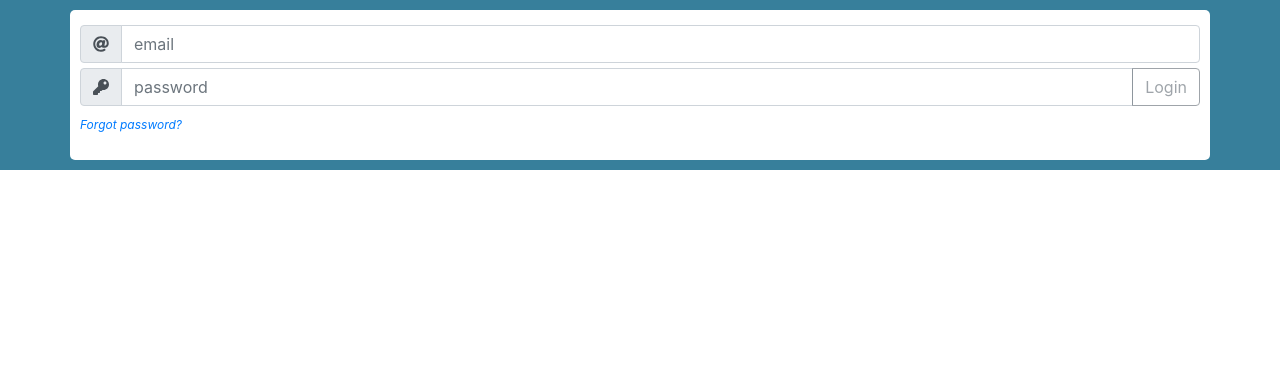
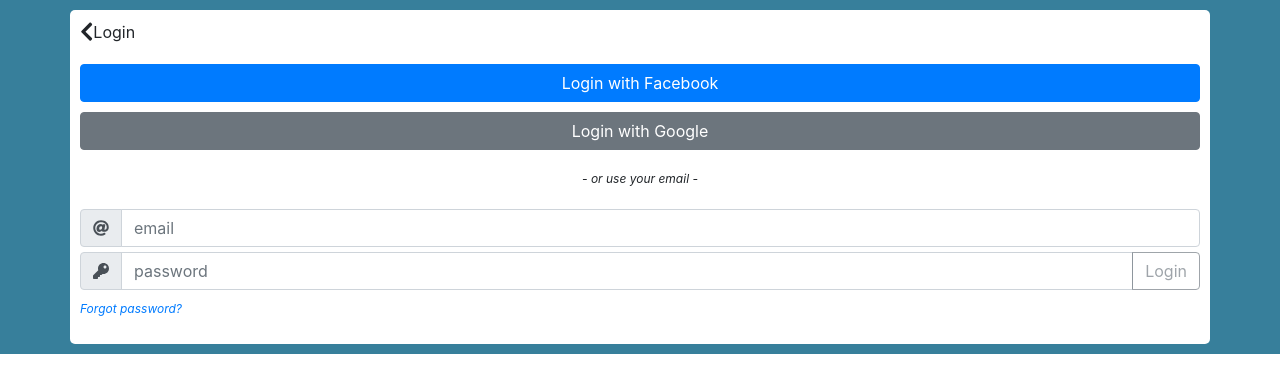
Before and after one commit to boklisten/bl-login, an Angular app: page /auth in a window 1280 px wide. Shown: the top 392 px of the page. Built offline with nearby package versions, Linux system fonts and the light colour scheme; what @auth0/angular-jwt, angular-2-local-storage, ngx-cookie would draw is missing.

Commit message:
feat(socialLogin): added component for social login buttons

```diff
--- a/package.json
+++ b/package.json
@@ -31,10 +31,12 @@
     "@angular/platform-browser-dynamic": "^5.0.2",
     "@angular/router": "^5.0.2",
     "@auth0/angular-jwt": "^1.0.0-beta.9",
+    "@fortawesome/fontawesome": "^1.1.3",
     "@ng-bootstrap/ng-bootstrap": "^1.0.0",
     "angular-2-local-storage": "^1.0.1",
     "bl-model": "^0.9.1",
     "core-js": "^2.4.1",
+    "email-validator": "^1.1.1",
     "ng-packagr": "^1.6.0",
     "ngx-cookie": "^2.0.1",
     "rxjs": "^5.4.2",
--- a/src/app/login/local-login/local-login.component.html
+++ b/src/app/login/local-login/local-login.component.html
@@ -16,7 +16,7 @@
 		  </span>
 			</div>
 			<input type="email" class="form-control" id="blEmail" [(ngModel)]="email" [email]="true"
-				   placeholder="email">
+				   placeholder="email" (focus)="true">
 		</div>
 	</div>
 </div>
--- a/src/app/login/login.component.html
+++ b/src/app/login/login.component.html
@@ -1,4 +1,39 @@
 
-<div class="bl-login-container container">
+<div class="bl-login-container container" *ngIf="showMenu()">
+
+	<div class="row">
+		<div class="col-12">
+			<button class="btn btn-lg btn-primary btn-block">
+				<i class="fa fa-user-plus"></i> Register
+			</button>
+		</div>
+	</div>
+
+	<div class="row">
+		<div class="col-12">
+			<button class="bl-login-button btn btn-lg btn-success btn-block" (click)="onShowLogin()">
+				<i class="fa fa-sign-in-alt"></i> Login
+			</button>
+		</div>
+	</div>
+</div>
+
+<div class="bl-login-container container" *ngIf="showLogin">
+	<div class="row">
+		<div class="col-12 bl-navigation-header" (click)="onShowMenu()">
+			<span>
+				<i class="fa fa-chevron-left fa-lg"></i>
+			</span>
+			<span>Login</span>
+		</div>
+	</div>
+	<bl-social-login></bl-social-login>
+
+	<div class="row">
+		<div class="col-12">
+			<p class="bl-separater">- or use your email -</p>
+		</div>
+	</div>
+
 	<bl-local-login></bl-local-login>
 </div>
--- a/src/app/login/login.component.scss
+++ b/src/app/login/login.component.scss
@@ -4,3 +4,19 @@
 	padding: 10px;
 	background-color: white;
 }
+
+
+.bl-login-button {
+	margin-top: 20px;
+}
+
+.bl-separater {
+	margin-top: 20px;
+	font-size: 12px;
+	font-style: italic;
+	text-align: center;
+}
+
+.bl-navigation-header {
+	margin-bottom: 10px;
+}
--- a/src/app/login/login.component.ts
+++ b/src/app/login/login.component.ts
@@ -8,13 +8,36 @@
 	styleUrls: ['./login.component.scss']
 })
 export class LoginComponent implements OnInit {
+	public showLogin: boolean;
+	public showRegister: boolean;
 
 	constructor() {
+		this.showLogin = true;
+		this.showRegister = false;
 	}
 
 
 	ngOnInit() {
 	}
 
+	onShowLogin() {
+		this.showRegister = false;
+		this.showLogin = true;
+	}
+
+	onShowRegister() {
+		this.showRegister = true;
+		this.showLogin = false;
+	}
+
+	onShowMenu() {
+		this.showRegister = false;
+		this.showLogin = false;
+	}
+
+	showMenu(): boolean {
+		return (!this.showLogin && !this.showRegister);
+	}
+
 
 }
--- a/src/app/login/login.module.ts
+++ b/src/app/login/login.module.ts
@@ -12,6 +12,7 @@
 import {StorageService} from "../storage/storage.service";
 import { LocalLoginComponent } from './local-login/local-login.component';
 import {FormsModule} from "@angular/forms";
+import { SocialLoginComponent } from './social-login/social-login.component';
 
 
 @NgModule({
@@ -41,7 +42,8 @@
 	],
 	declarations: [
 		LoginComponent,
-		LocalLoginComponent
+		LocalLoginComponent,
+		SocialLoginComponent
 	],
 	exports: [
 		LoginComponent
--- /dev/null
+++ b/src/app/login/social-login/social-login.component.html
@@ -0,0 +1,17 @@
+
+
+<div class="row">
+	<div class="col-12">
+		<a href="{{facebookLoginUrl}}">
+			<button class="bl-social-button btn btn-block btn-primary">Login with Facebook</button>
+		</a>
+	</div>
+</div>
+
+<div class="row">
+	<div class="col-12">
+		<a href="{{googleLoginUrl}}">
+			<button class="bl-social-button btn btn-block btn-secondary">Login with Google</button>
+		</a>
+	</div>
+</div>
--- /dev/null
+++ b/src/app/login/social-login/social-login.component.scss
@@ -0,0 +1,5 @@
+
+
+.bl-social-button {
+	margin-top: 10px;
+}
--- /dev/null
+++ b/src/app/login/social-login/social-login.component.ts
@@ -0,0 +1,21 @@
+import {Component, OnInit} from '@angular/core';
+import {APP_CONFIG} from "../../app_config";
+
+@Component({
+	selector: 'bl-social-login',
+	templateUrl: './social-login.component.html',
+	styleUrls: ['./social-login.component.scss']
+})
+export class SocialLoginComponent implements OnInit {
+	public facebookLoginUrl: string;
+	public googleLoginUrl: string;
+
+	constructor() {
+		this.facebookLoginUrl = APP_CONFIG.url.base + '/auth/facebook';
+		this.googleLoginUrl = APP_CONFIG.url.base + '/auth/google';
+	}
+
+	ngOnInit() {
+	}
+
+}
```
Also changed, not shown: 2 other files (tests, documents, lock files or other folders).
